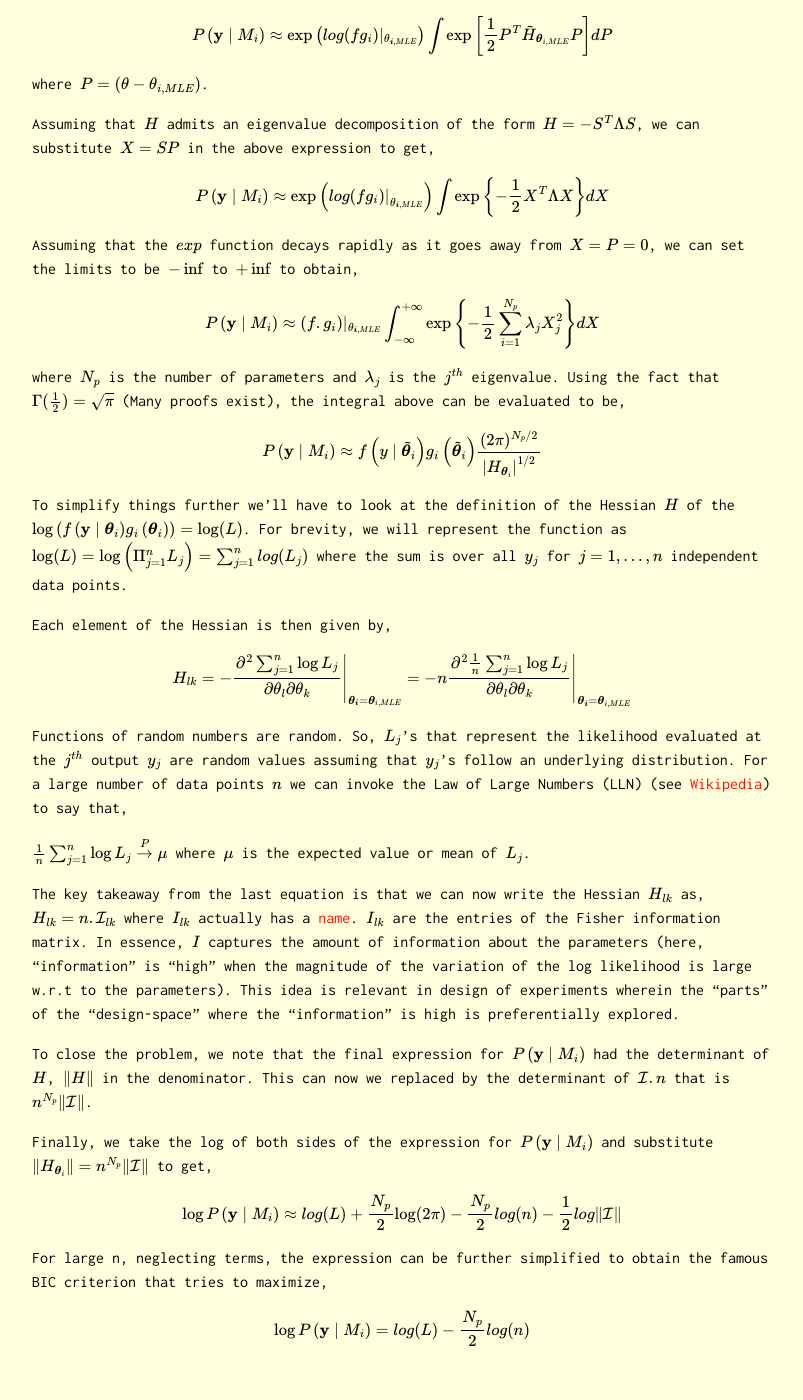
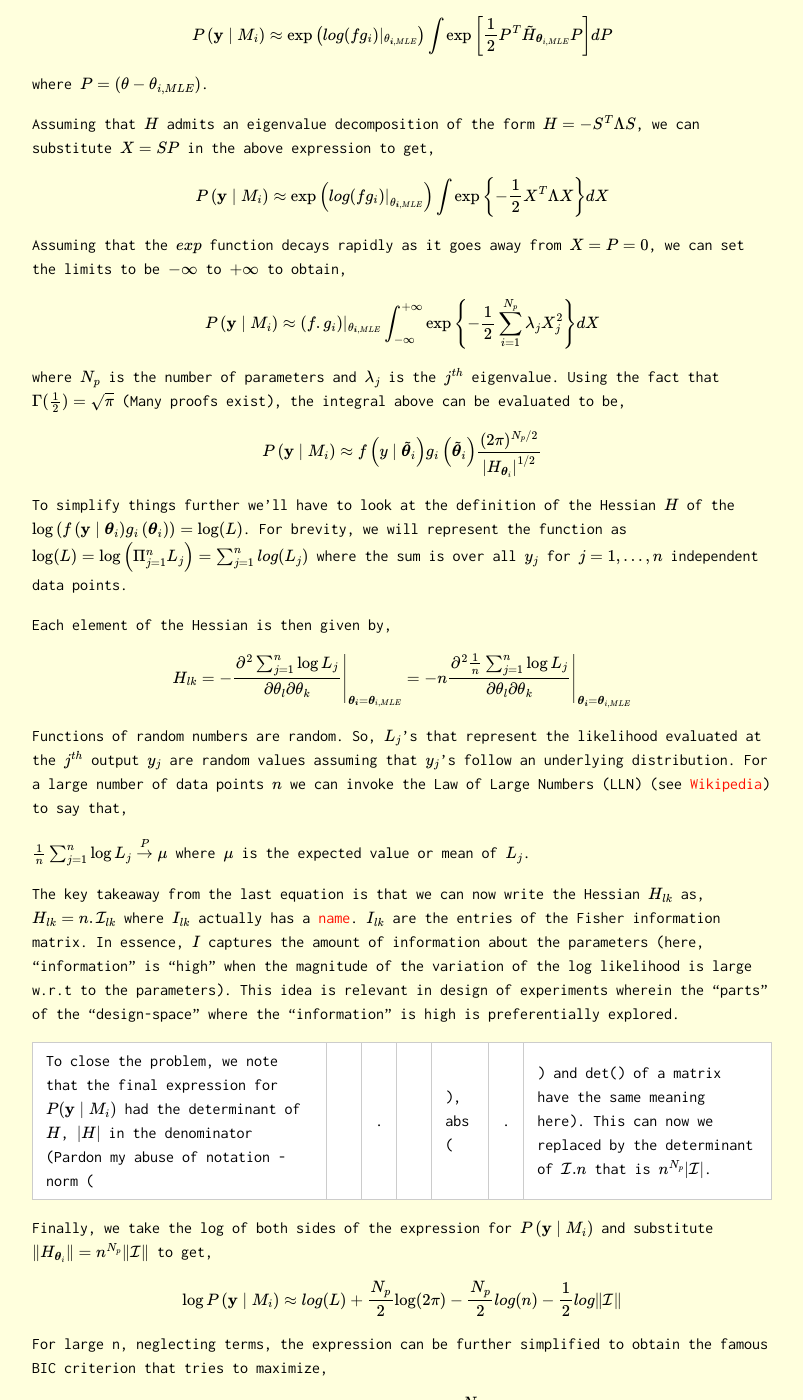
Before and after one commit to Oscuro-Phoenix/math-for-fun, a Jekyll site: the page built from _posts/2022-08-18-Problem-28.md, in a window 1280 px wide and 1400 px high, scrolled down 1597 px. Shown: the whole window, without its empty margins (238-1041 px from the left). Built offline with Jekyll 4.4.1, drawn with Linux system fonts in a browser that asks for light colours; formulas are drawn with MathJax 3.

Commit message:
Update 2022-08-18-Problem-28.md

```diff
--- a/_posts/2022-08-18-Problem-28.md
+++ b/_posts/2022-08-18-Problem-28.md
@@ -52,7 +52,7 @@
 \end{aligned}
 $$
 
-Assuming that the $$exp$$ function decays rapidly as it goes away from $$ X= P = 0$$, we can set the limits to be $$-\inf$$ to $$+\inf$$ to obtain,
+Assuming that the $$exp$$ function decays rapidly as it goes away from $$ X= P = 0$$, we can set the limits to be $$-\infty$$ to $$+\infty$$ to obtain,
 
 $$
 \begin{aligned}
@@ -82,7 +82,7 @@
 
 The key takeaway from the last equation is that we can now write the Hessian $$H_{lk}$$ as, $$ H_{lk} = n.\mathcal{I}_{lk}$$ where $$I_{lk}$$ actually has a [name](https://en.wikipedia.org/wiki/Optimal_design). $$I_{lk}$$ are the entries of the Fisher information matrix. In essence, $$I$$ captures the amount of information about the parameters (here, "information" is "high" when the magnitude of the variation of the log likelihood is large w.r.t to the parameters). This idea is relevant in design of experiments wherein the "parts" of the "design-space" where the "information" is high is preferentially explored.
 
-To close the problem, we note that the final expression for $$P\left(\mathbf{y} \mid M_i\right)$$ had the determinant of $$H$$, $$\|H\|$$ in the denominator. This can now we replaced by the determinant of $$\mathcal{I}.n$$ that is $$n^{N_p}\|\mathcal{I}\|$$.
+To close the problem, we note that the final expression for $$P\left(\mathbf{y} \mid M_i\right)$$ had the determinant of $$H$$, $$\|H\|$$ in the denominator (Pardon my abuse of notation - norm (||.||), abs (|.|) and det() of a matrix have the same meaning here). This can now we replaced by the determinant of $$\mathcal{I}.n$$ that is $$n^{N_p}\|\mathcal{I}\|$$.
 
 Finally, we take the log of both sides of the expression for  $$P\left(\mathbf{y} \mid M_i\right)$$ and substitute $$\left\|H_{\boldsymbol{\theta}_i}\right\| = n^{N_p}\|\mathcal{I}\|$$ to get,
 
```
